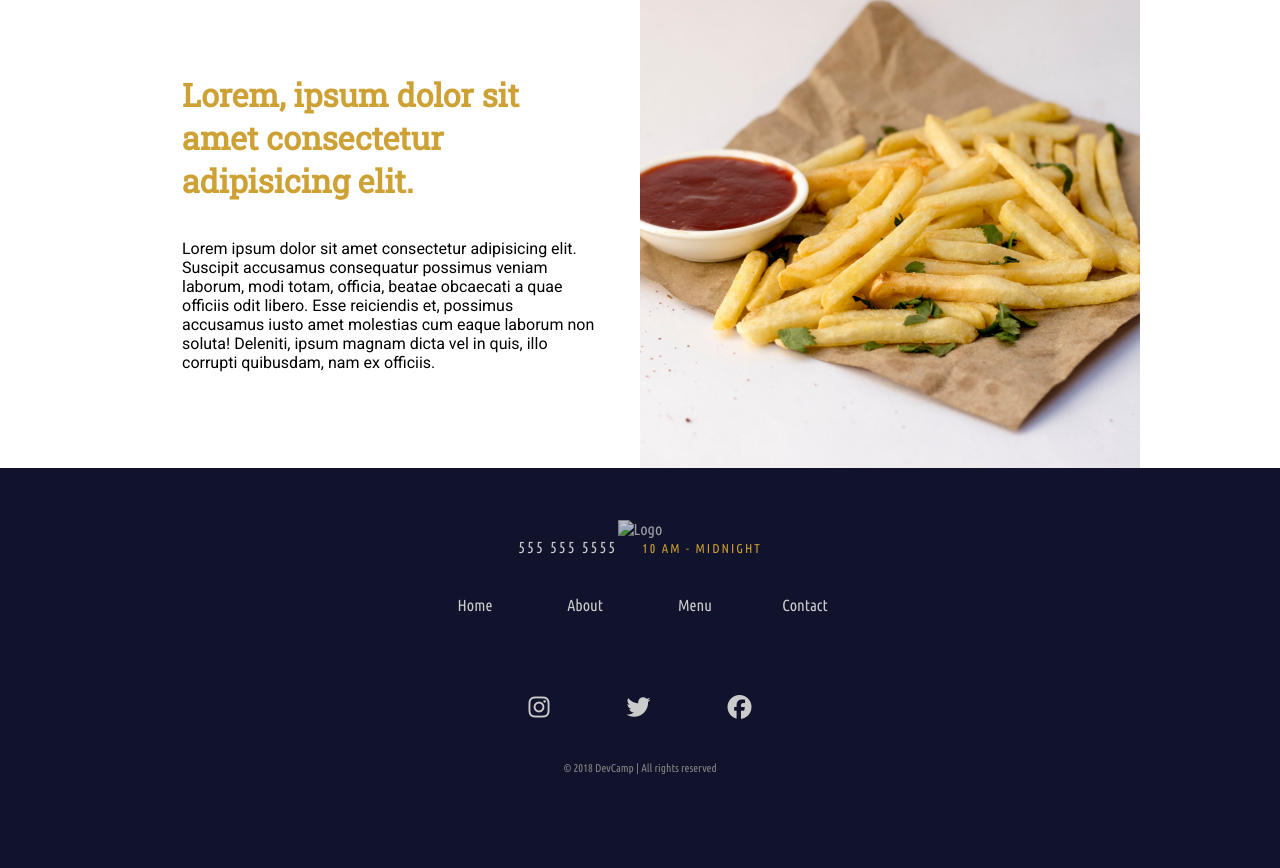
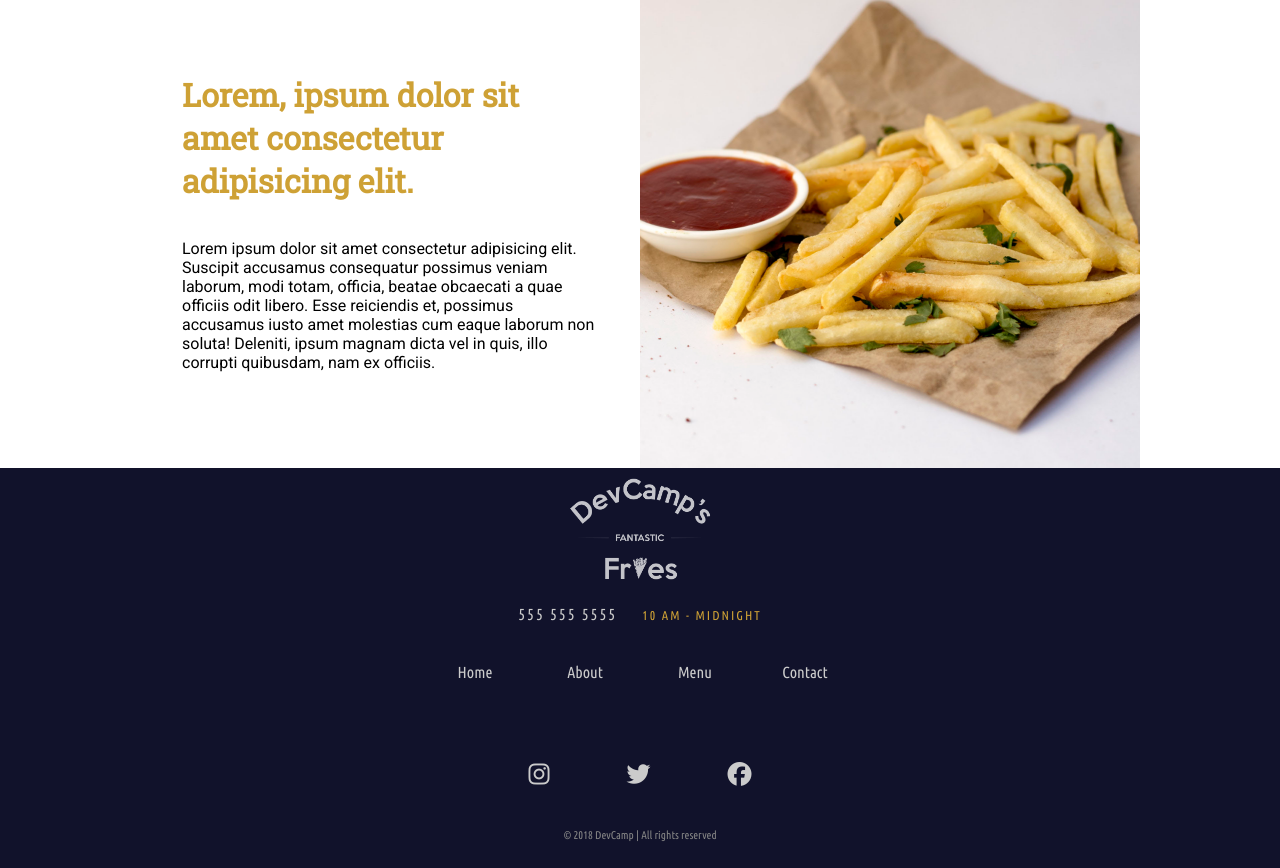
Before and after one commit to empliks/empliks-dev, a plain HTML site: page about.html in a window 1280 px wide. Shown: the part 2206-3074 px from the top of the page. Drawn offline with Linux system fonts and the light colour scheme.

Commit message:
about.html

```diff
--- a/about.html
+++ b/about.html
@@ -94,7 +94,7 @@
 
         <div class="footer">
           <div class="logo-footer">
-            <img src="/website/images/logos/decamp-fantastic-fries-logo-white.png" alt="Logo">
+            <img src="images/logos/decamp-fantastic-fries-logo-white.png" alt="Logo">
           </div>
           <div class="footer-phone-hours">
             <span class="phone">
```
